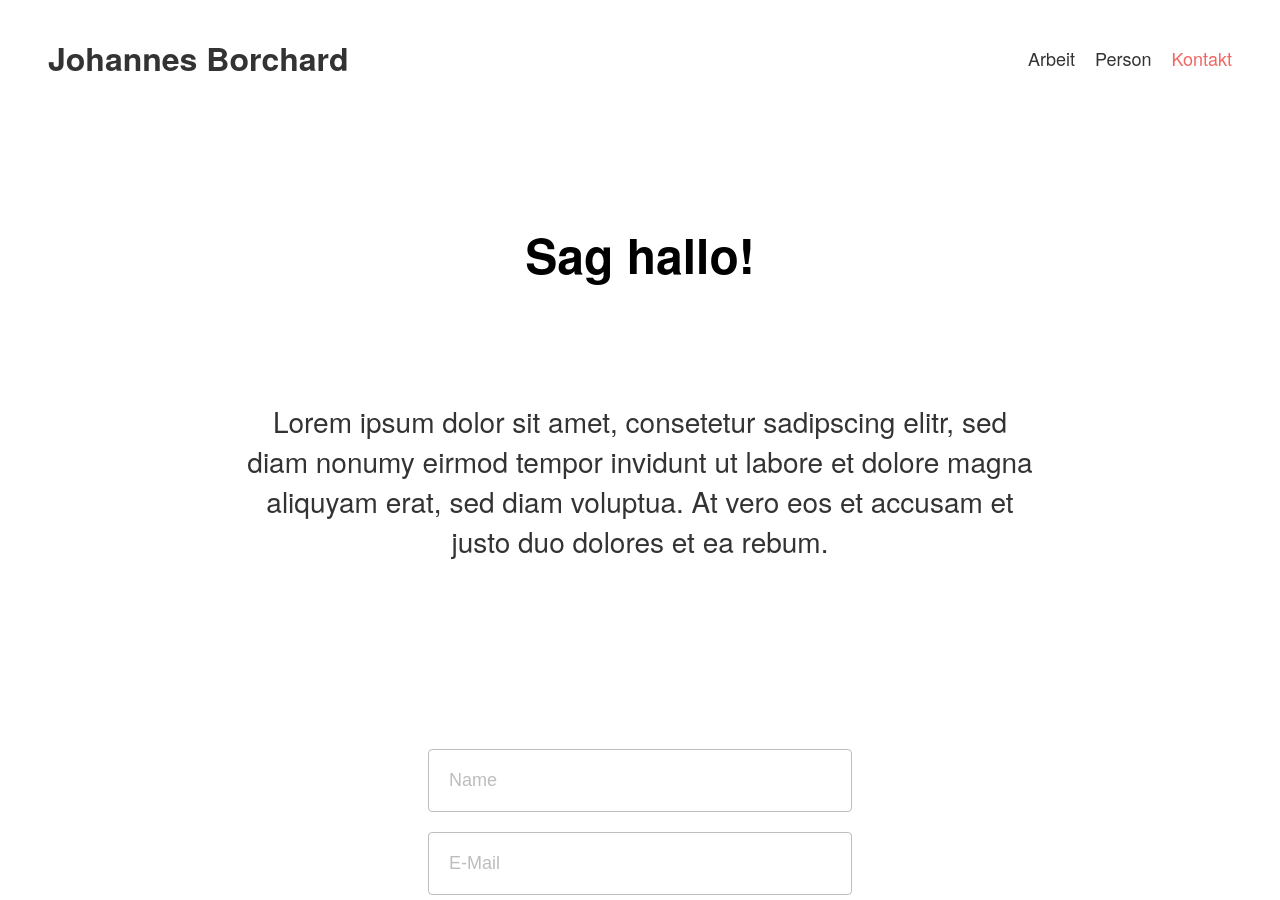
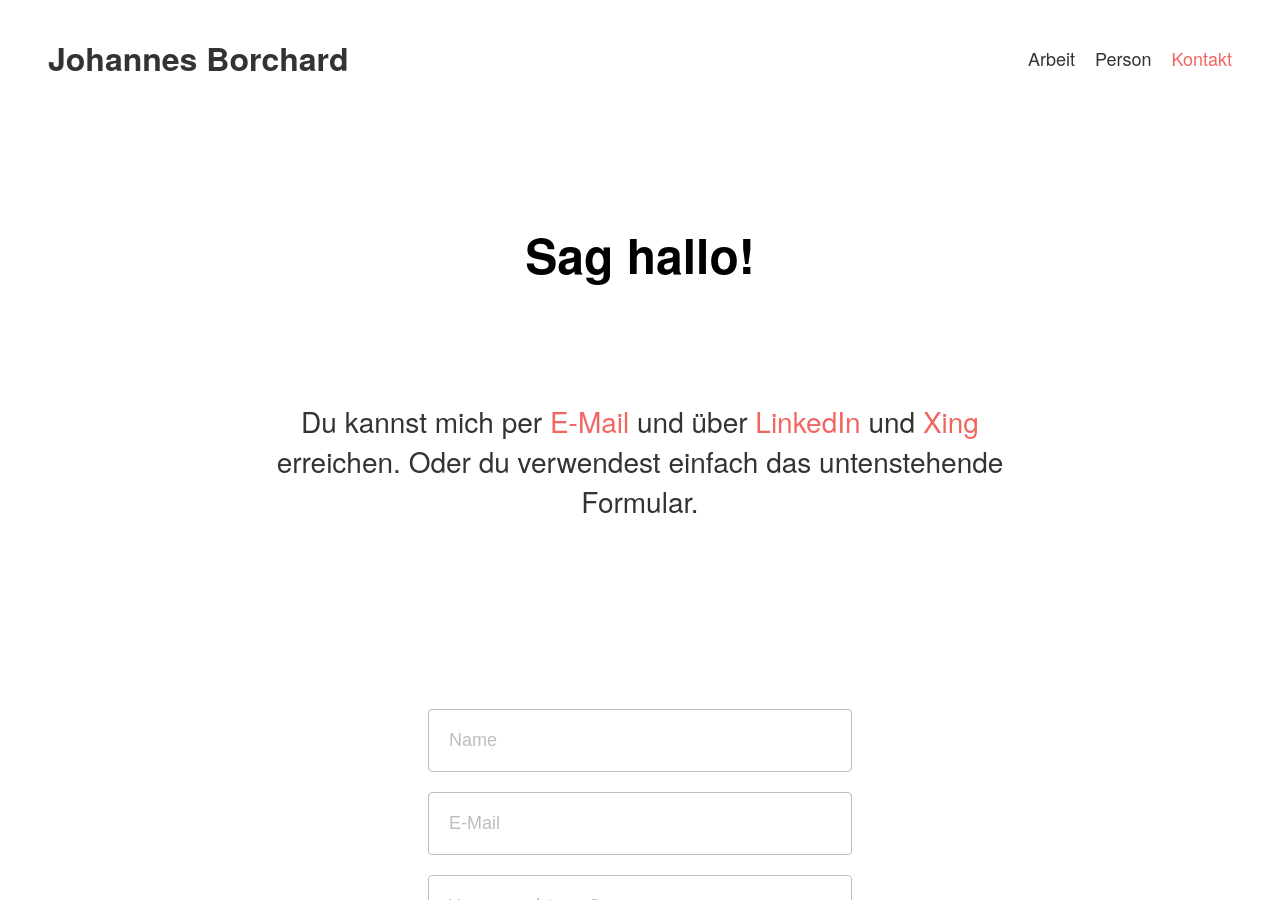
Before and after one commit to JohannesBorchard/portfolio, a Jekyll site: the page built from pages/contact.html, in a window 1280 px wide and 900 px high. Built offline with Jekyll 4.4.1, drawn with Linux system fonts in a browser that asks for light colours.

Commit message:
Contact page info

```diff
--- a/pages/404.html
+++ b/pages/404.html
@@ -16,7 +16,7 @@ permalink: /404.html
 <nav>
     <a href="/" class="logo">Johannes Borchard</a>
     <div class="menu-item-group">
-        <a href="/" class="menu-item active">Arbeit</a>
+        <a href="/" class="menu-item">Arbeit</a>
         <a href="/about" class="menu-item">Person</a>
         <a href="/contact" class="menu-item">Kontakt</a>
     </div>
--- a/pages/contact.html
+++ b/pages/contact.html
@@ -16,7 +16,7 @@ permalink: /contact
 <header>
 	<h1>Sag hallo!</h1>
 
-	<p class = "text-short">Lorem ipsum dolor sit amet, consetetur sadipscing elitr, sed diam nonumy eirmod tempor invidunt ut labore et dolore magna aliquyam erat, sed diam voluptua. At vero eos et accusam et justo duo dolores et ea rebum.</p>
+	<p class = "text-short">Du kannst mich per <a href="mailto:hallo@johannesborchard.de">E-Mail</a> und über <a href="http://www.linkedin.com/in/johannesborchard" target="_blank">LinkedIn</a> und <a href="http://www.xing.to/borchard" target="_blank">Xing</a> erreichen. Oder du verwendest einfach das untenstehende Formular.</p>
 </header>
 
 <main>
```
